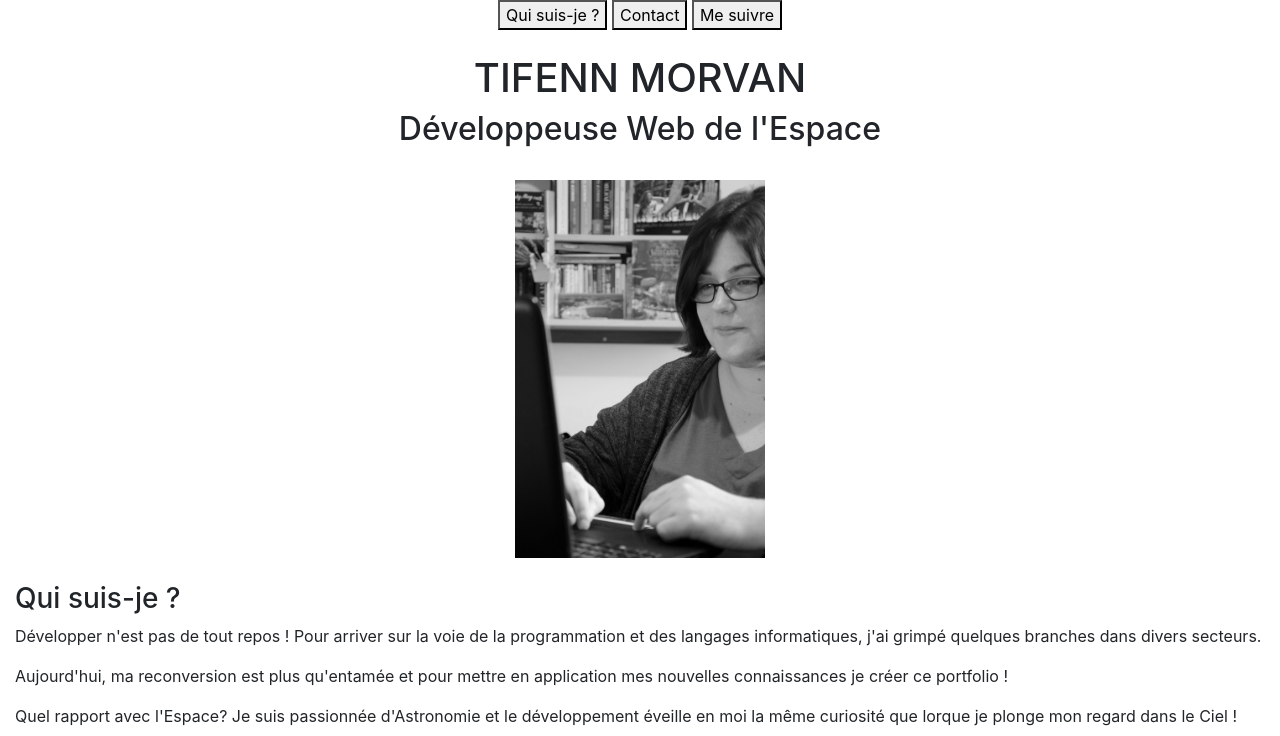
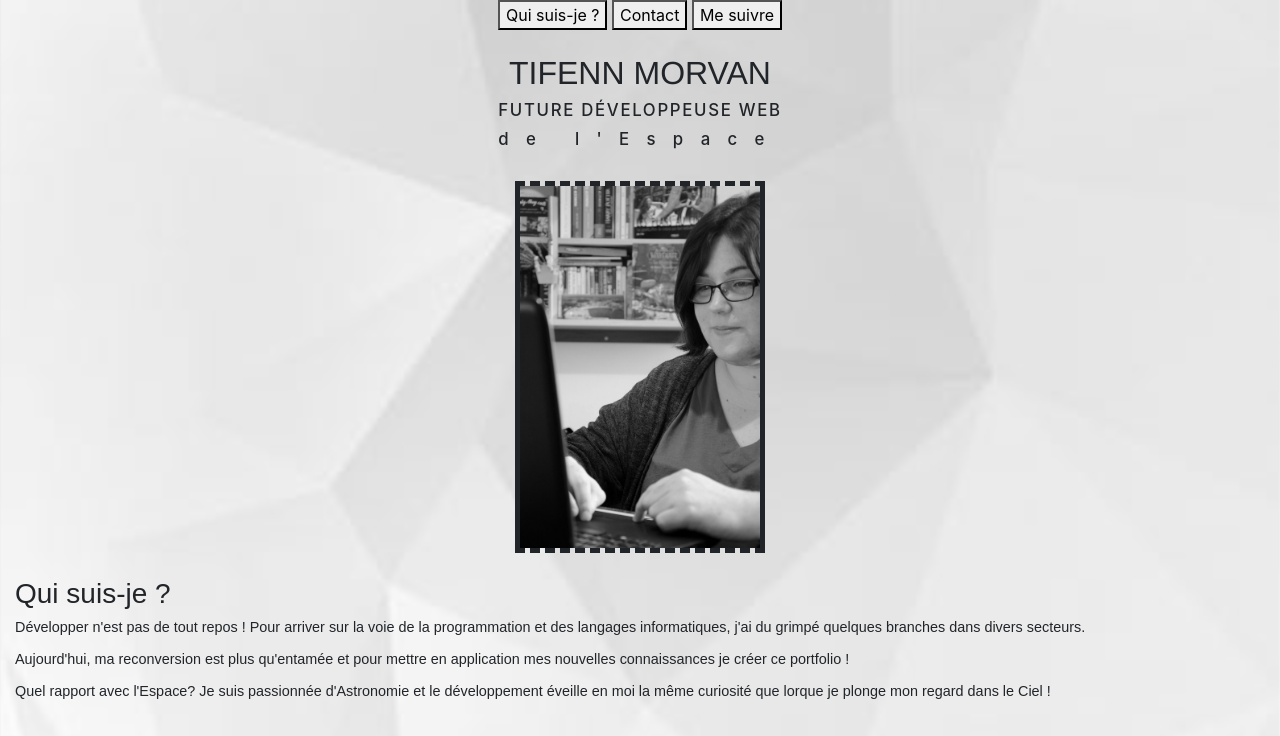
Before and after one commit to Tyfend/Portfolio, a plain HTML site: page index.html in a window 1280 px wide. Shown: the top 736 px of the page. Drawn offline with nearby package versions, Linux system fonts and the light colour scheme.

Commit message:
background + css

```diff
--- a/assets/css/style.css
+++ b/assets/css/style.css
@@ -1,7 +1,34 @@
+body {
+	background: url(../img/whitebackground.jpg)  fixed no-repeat;
+	/*background-repeat: no-repeat;*/
+	background-size: cover;
+}
+.name {
+	font-size: 2em;
+	font-family: Helvetica, "Trebuchet MS", Verdana, sans-serif;
+}
 
+.futdev {
+	text-align: center;
+	font-size: 1.05em;
+	letter-spacing: 0.1em;
+}
+
+.fromspace {
+	text-align: center;
+	font-size: 1.05em;
+	letter-spacing: 1.03em;
+}
+
+#profilpicture {
+	border-style: dashed solid;
+	border-size: 20em;
+	border-width: thick;
+}
 
 #Qui {
 	text-align: justify;
+	font: 0.9em "Fira Sans", sans-serif;
 }
 
 
--- a/index.html
+++ b/index.html
@@ -25,21 +25,22 @@
 	<br/>
 
 	<header class="text-center">
-		<h1>TIFENN MORVAN</h1>
-		<h2>Développeuse Web de l'Espace</h2>
+		<h1 class="name">TIFENN MORVAN</h1>
+		<h2 class="futdev">FUTURE DÉVELOPPEUSE WEB</h2>
+		<h2 class="fromspace">de l'Espace</h2>
 	</header>
 
 	<br/>
 
-	<div class="text-center">
-		<img src="assets/img/profil.png" width="250">
+	<div class=" profilpic text-center">
+		<img id="profilpicture" src="assets/img/profil.png" width="250">
 	</div>
 
 	<br/>
 
 	<div id="Qui" class="col-12">
 		<h3>Qui suis-je ?</h3>
-		<p>Développer n'est pas de tout repos ! Pour arriver sur la voie de la programmation et des langages informatiques, j'ai grimpé quelques branches dans divers secteurs.</p>
+		<p>Développer n'est pas de tout repos ! Pour arriver sur la voie de la programmation et des langages informatiques, j'ai du grimpé quelques branches dans divers secteurs.</p>
 		<p>Aujourd'hui, ma reconversion est plus qu'entamée et pour mettre en application mes nouvelles connaissances je créer ce portfolio !</p>
 		<p>Quel rapport avec l'Espace? Je suis passionnée d'Astronomie et le développement éveille en moi la même curiosité que lorque je plonge mon regard dans le Ciel !</p>
 	</div>
```
Also changed, not shown: assets/img/spacebackground.png (added), assets/img/whitebackground.jpg (added).
